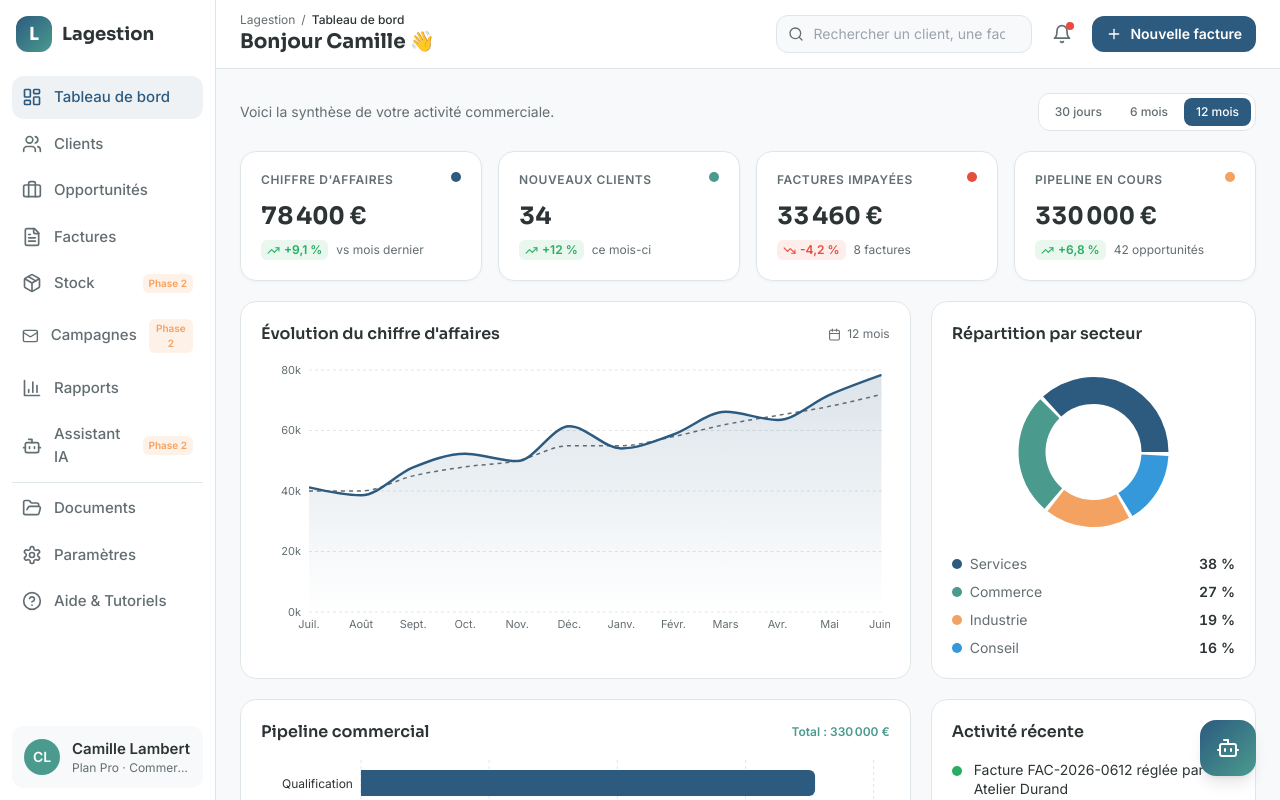
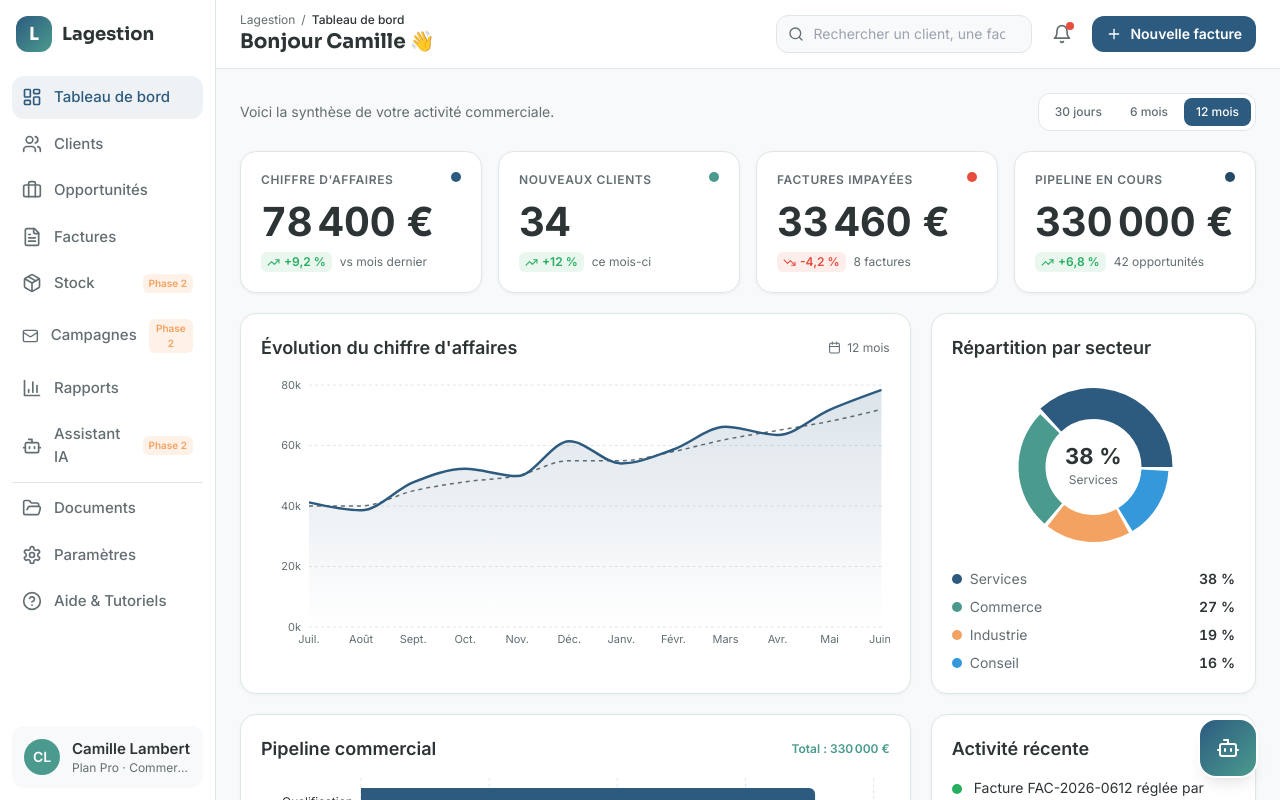
Before and after one commit to Beros0408/LaGestion, a React (Vite) app in the folder lagestion-dashboard/: page /dashboard in a window 1280 px wide. Built offline with nearby package versions, Linux system fonts and the light colour scheme.

Commit message:
Tableau de bord premium : conformite typographique et chromatique, composant Card avec effets sobres, donut a valeur centrale, selecteur de periode fonctionnel, accessibilite et performance

```diff
--- /dev/null
+++ b/lagestion-dashboard/src/components/Card.jsx
@@ -0,0 +1,16 @@
+import React from "react";
+
+const Card = React.forwardRef(function Card(
+  { as: Tag = "div", index = 0, className = "", style, children, ...rest },
+  ref
+) {
+  const cls = `lg-card lg-card-enter${className ? ` ${className}` : ""}`;
+  const mergedStyle = { animationDelay: `${index * 60}ms`, ...style };
+  return (
+    <Tag ref={ref} className={cls} style={mergedStyle} {...rest}>
+      {children}
+    </Tag>
+  );
+});
+
+export default Card;
--- /dev/null
+++ b/lagestion-dashboard/src/components/charts/CaChart.jsx
@@ -0,0 +1,43 @@
+import React from "react";
+import {
+  AreaChart, Area, XAxis, YAxis, CartesianGrid, Tooltip, ResponsiveContainer,
+} from "recharts";
+import { C, euro } from "../../theme";
+import TooltipShell from "./TooltipShell";
+
+function ChartTooltip({ active, payload, label }) {
+  if (!active || !payload || !payload.length) return null;
+  return (
+    <TooltipShell>
+      <p className="mb-1 font-semibold" style={{ color: C.textPrimary }}>{label}</p>
+      {payload.map((p, i) => (
+        <p key={i} style={{ color: p.color || p.fill }}>
+          {p.name === "ca" ? "Chiffre d'affaires" : "Objectif"} : <span className="font-semibold tabular-nums">{euro(p.value)}</span>
+        </p>
+      ))}
+    </TooltipShell>
+  );
+}
+
+function CaChart({ data }) {
+  return (
+    <ResponsiveContainer>
+      <AreaChart data={data} margin={{ top: 8, right: 8, left: -12, bottom: 0 }}>
+        <defs>
+          <linearGradient id="gradCa" x1="0" y1="0" x2="0" y2="1">
+            <stop offset="0%" stopColor={C.primary} stopOpacity={0.28} />
+            <stop offset="100%" stopColor={C.primary} stopOpacity={0} />
+          </linearGradient>
+        </defs>
+        <CartesianGrid strokeDasharray="3 3" stroke={C.border} vertical={false} />
+        <XAxis dataKey="mois" tick={{ fontSize: 11, fill: C.textSecondary }} axisLine={false} tickLine={false} />
+        <YAxis tick={{ fontSize: 11, fill: C.textSecondary }} axisLine={false} tickLine={false} tickFormatter={(v) => `${v / 1000}k`} />
+        <Tooltip content={<ChartTooltip />} />
+        <Area type="monotone" dataKey="objectif" stroke={C.textSecondary} strokeDasharray="4 4" strokeWidth={1.5} fill="none" name="objectif" />
+        <Area type="monotone" dataKey="ca" stroke={C.primary} strokeWidth={2.5} fill="url(#gradCa)" name="ca" />
+      </AreaChart>
+    </ResponsiveContainer>
+  );
+}
+
+export default React.memo(CaChart);
--- /dev/null
+++ b/lagestion-dashboard/src/components/charts/DonutChart.jsx
@@ -0,0 +1,76 @@
+import React from "react";
+import { PieChart, Pie, Cell, Sector, Tooltip, ResponsiveContainer } from "recharts";
+import { C } from "../../theme";
+import TooltipShell from "./TooltipShell";
+
+function DonutTooltip({ active, payload }) {
+  if (!active || !payload || !payload.length) return null;
+  const item = payload[0];
+  return (
+    <TooltipShell>
+      <p className="mb-0.5 font-semibold" style={{ color: C.textPrimary }}>{item.name}</p>
+      <p className="tabular-nums" style={{ color: C.textSecondary }}>{item.value} %</p>
+    </TooltipShell>
+  );
+}
+
+function renderActiveShape(props) {
+  const { cx, cy, innerRadius, outerRadius, startAngle, endAngle, fill } = props;
+  return (
+    <Sector
+      cx={cx}
+      cy={cy}
+      innerRadius={innerRadius}
+      outerRadius={outerRadius + 4}
+      startAngle={startAngle}
+      endAngle={endAngle}
+      fill={fill}
+    />
+  );
+}
+
+function DonutChart({ data, activeIndex, setActiveIndex, dominantIndex }) {
+  const active = data[activeIndex];
+  return (
+    <div className="relative" style={{ width: "100%", height: 180 }}>
+      <ResponsiveContainer>
+        <PieChart>
+          <Pie
+            data={data}
+            dataKey="valeur"
+            nameKey="nom"
+            cx="50%"
+            cy="50%"
+            innerRadius={48}
+            outerRadius={75}
+            paddingAngle={3}
+            stroke="none"
+            activeIndex={activeIndex}
+            activeShape={renderActiveShape}
+            onMouseEnter={(_, i) => setActiveIndex(i)}
+            onMouseLeave={() => setActiveIndex(dominantIndex)}
+          >
+            {data.map((e, i) => <Cell key={i} fill={e.couleur} />)}
+          </Pie>
+          <Tooltip content={<DonutTooltip />} />
+        </PieChart>
+      </ResponsiveContainer>
+      <div
+        className="pointer-events-none absolute inset-0 flex flex-col items-center justify-center"
+        aria-hidden="true"
+      >
+        <span
+          className="tabular-nums"
+          style={{ color: C.textPrimary, fontSize: 22, fontWeight: 700, lineHeight: 1 }}
+        >
+          {active.valeur} %
+        </span>
+        <span style={{ color: C.textSecondary, fontSize: 12, marginTop: 4 }}>
+          {active.nom}
+        </span>
+      </div>
+    </div>
+  );
+}
+
+export default React.memo(DonutChart);
--- /dev/null
+++ b/lagestion-dashboard/src/components/charts/PipelineChart.jsx
@@ -0,0 +1,38 @@
+import React from "react";
+import {
+  BarChart, Bar, XAxis, YAxis, CartesianGrid, Tooltip, ResponsiveContainer, Cell,
+} from "recharts";
+import { C, euro } from "../../theme";
+import TooltipShell from "./TooltipShell";
+
+function PipelineTooltip({ active, payload, label }) {
+  if (!active || !payload || !payload.length) return null;
+  return (
+    <TooltipShell>
+      <p className="mb-0.5 font-semibold" style={{ color: C.textPrimary }}>{label}</p>
+      <p style={{ color: C.textSecondary }}>
+        Montant pondéré : <span className="font-semibold tabular-nums" style={{ color: C.textPrimary }}>{euro(payload[0].value)}</span>
+      </p>
+    </TooltipShell>
+  );
+}
+
+function PipelineChart({ data }) {
+  return (
+    <ResponsiveContainer>
+      <BarChart data={data} layout="vertical" margin={{ left: 8, right: 16 }}>
+        <CartesianGrid strokeDasharray="3 3" stroke={C.border} horizontal={false} />
+        <XAxis type="number" tick={{ fontSize: 11, fill: C.textSecondary }} axisLine={false} tickLine={false} tickFormatter={(v) => `${v / 1000}k`} />
+        <YAxis type="category" dataKey="etape" tick={{ fontSize: 12, fill: C.textPrimary }} axisLine={false} tickLine={false} width={92} />
+        <Tooltip content={<PipelineTooltip />} cursor={{ fill: "rgba(45,91,127,0.05)" }} />
+        <Bar dataKey="montant" radius={[0, 6, 6, 0]} barSize={26}>
+          {data.map((_, i) => (
+            <Cell key={i} fill={[C.primary, C.secondary, C.accent, C.info][i]} />
+          ))}
+        </Bar>
+      </BarChart>
+    </ResponsiveContainer>
+  );
+}
+
+export default React.memo(PipelineChart);
--- /dev/null
+++ b/lagestion-dashboard/src/components/charts/TooltipShell.jsx
@@ -0,0 +1,13 @@
+import React from "react";
+import { C } from "../../theme";
+
+export default function TooltipShell({ children }) {
+  return (
+    <div
+      className="rounded-lg px-3 py-2 text-xs shadow-lg"
+      style={{ backgroundColor: C.bgCard, border: `1px solid ${C.border}` }}
+    >
+      {children}
+    </div>
+  );
+}
--- a/lagestion-dashboard/src/index.css
+++ b/lagestion-dashboard/src/index.css
@@ -8,3 +8,41 @@ body,
   height: 100%;
   margin: 0;
 }
+
+.lg-card {
+  background-color: #FFFFFF;
+  border: 1px solid #DFE6E9;
+  border-radius: 16px;
+  padding: 20px;
+  box-shadow: 0 1px 3px rgba(45, 52, 54, 0.06);
+  transition: transform 200ms ease, box-shadow 200ms ease, border-color 200ms ease;
+}
+
+.lg-card:hover {
+  transform: translateY(-2px);
+  box-shadow: 0 4px 12px rgba(45, 52, 54, 0.08);
+  border-color: #A9C4DC;
+}
+
+.lg-card-enter {
+  opacity: 0;
+  animation: lgCardEnter 400ms ease-out forwards;
+}
+
+@keyframes lgCardEnter {
+  from { opacity: 0; transform: translateY(8px); }
+  to   { opacity: 1; transform: translateY(0); }
+}
+
+@media (prefers-reduced-motion: reduce) {
+  .lg-card { transition: none; }
+  .lg-card:hover { transform: none; }
+  .lg-card-enter { opacity: 1; animation: none; }
+}
+
+:root, *, *::before, *::after {
+  --tw-ring-color: #5283A6;
+  --tw-ring-offset-width: 2px;
+  --tw-ring-offset-color: #FFFFFF;
+  --tw-ring-offset-shadow: 0 0 0 2px #FFFFFF;
+}
--- a/lagestion-dashboard/src/pages/Dashboard.jsx
+++ b/lagestion-dashboard/src/pages/Dashboard.jsx
@@ -1,13 +1,14 @@
-import React, { useState } from "react";
-import {
-  AreaChart, Area, XAxis, YAxis, CartesianGrid, Tooltip, ResponsiveContainer,
-  PieChart, Pie, Cell, BarChart, Bar,
-} from "recharts";
+import React, { useState, useMemo, lazy, Suspense } from "react";
 import {
   TrendingUp, TrendingDown, Calendar, ArrowRight,
   CheckCircle2, Clock, AlertTriangle,
 } from "lucide-react";
 import { C, euro, num } from "../theme";
+import Card from "../components/Card";
+
+const CaChart = lazy(() => import("../components/charts/CaChart"));
+const DonutChart = lazy(() => import("../components/charts/DonutChart"));
+const PipelineChart = lazy(() => import("../components/charts/PipelineChart"));
 
 const caData = [
   { mois: "Juil.", ca: 41200, objectif: 40000 },
@@ -30,6 +31,11 @@ const repartition = [
   { nom: "Industrie", valeur: 19, couleur: C.accent },
   { nom: "Conseil", valeur: 16, couleur: C.info },
 ];
+
+const dominantSecteurIndex = repartition.reduce(
+  (max, e, i, arr) => (e.valeur > arr[max].valeur ? i : max),
+  0
+);
 
 const pipeline = [
   { etape: "Qualification", montant: 124000 },
@@ -60,7 +66,7 @@ const statutFacture = {
   retard: { label: "En retard", color: C.error, bg: "rgba(231,76,60,0.12)", icon: AlertTriangle },
 };
 
-function Badge({ statut }) {
+const Badge = React.memo(function Badge({ statut }) {
   const s = statutFacture[statut];
   const Icon = s.icon;
   return (
@@ -72,22 +78,19 @@ function Badge({ statut }) {
       {s.label}
     </span>
   );
-}
+});
 
-function KpiCard({ titre, valeur, variation, positif, sousTitre, accent }) {
+const KpiCard = React.memo(function KpiCard({ titre, valeur, variation, positif, sousTitre, accent, index = 0 }) {
   const TrendIcon = positif ? TrendingUp : TrendingDown;
   return (
-    <div
-      className="rounded-2xl p-5 transition-transform duration-200 hover:-translate-y-0.5"
-      style={{ backgroundColor: C.bgCard, border: `1px solid ${C.border}`, boxShadow: "0 1px 3px rgba(45,52,54,0.04)" }}
-    >
+    <Card index={index}>
       <div className="flex items-start justify-between">
         <p className="text-xs font-semibold uppercase tracking-wider" style={{ color: C.textSecondary }}>
           {titre}
         </p>
         <span className="h-2.5 w-2.5 rounded-full" style={{ backgroundColor: accent }} aria-hidden="true" />
       </div>
-      <p className="mt-3 text-2xl font-bold tabular-nums" style={{ color: C.textPrimary, fontFamily: "Sora, sans-serif" }}>
+      <p className="mt-3 tabular-nums" style={{ color: C.textPrimary, fontSize: 40, fontWeight: 700, lineHeight: 1.1 }}>
         {valeur}
       </p>
       <div className="mt-2 flex items-center gap-2">
@@ -100,14 +103,14 @@ function KpiCard({ titre, valeur, variation, positif, sousTitre, accent }) {
         </span>
         <span className="text-xs" style={{ color: C.textSecondary }}>{sousTitre}</span>
       </div>
-    </div>
+    </Card>
   );
-}
+});
 
 function CardTitle({ children, action }) {
   return (
     <div className="mb-4 flex items-center justify-between">
-      <h3 className="text-base font-semibold" style={{ color: C.textPrimary, fontFamily: "Sora, sans-serif" }}>
+      <h3 style={{ color: C.textPrimary, fontSize: 18, fontWeight: 600 }}>
         {children}
       </h3>
       {action}
@@ -115,22 +118,31 @@ function CardTitle({ children, action }) {
   );
 }
 
-function ChartTooltip({ active, payload, label }) {
-  if (!active || !payload || !payload.length) return null;
+function ChartFallback({ height }) {
   return (
-    <div className="rounded-lg px-3 py-2 text-xs shadow-lg" style={{ backgroundColor: C.bgCard, border: `1px solid ${C.border}` }}>
-      <p className="mb-1 font-semibold" style={{ color: C.textPrimary }}>{label}</p>
-      {payload.map((p, i) => (
-        <p key={i} style={{ color: p.color || p.fill }}>
-          {p.name === "ca" ? "Chiffre d'affaires" : "Objectif"} : <span className="font-semibold">{euro(p.value)}</span>
-        </p>
-      ))}
-    </div>
+    <div
+      style={{ width: "100%", height, backgroundColor: "#F1F3F5", borderRadius: 8 }}
+      aria-hidden="true"
+    />
   );
 }
 
+const MOIS_PAR_PERIODE = { "30 jours": 1, "6 mois": 6, "12 mois": 12 };
+
 export default function Dashboard() {
   const [periode, setPeriode] = useState("12 mois");
+  const [activeSecteurIndex, setActiveSecteurIndex] = useState(dominantSecteurIndex);
+
+  const nMois = MOIS_PAR_PERIODE[periode];
+  const caFiltered = useMemo(() => caData.slice(-nMois), [nMois]);
+  const dernier = caFiltered[caFiltered.length - 1];
+  const precedent =
+    caFiltered.length >= 2
+      ? caFiltered[caFiltered.length - 2]
+      : caData[caData.length - nMois - 1];
+  const variationPct = precedent ? ((dernier.ca - precedent.ca) / precedent.ca) * 100 : 0;
+  const variationPositive = variationPct >= 0;
+  const variationLabel = `${variationPositive ? "+" : ""}${variationPct.toFixed(1).replace(".", ",")} %`;
 
   return (
     <>
@@ -144,6 +156,7 @@ export default function Dashboard() {
             <button
               key={p}
               onClick={() => setPeriode(p)}
+              aria-pressed={periode === p}
               className="rounded-lg px-3 py-1.5 text-xs font-medium transition-colors focus:outline-none focus-visible:ring-2"
               style={{
                 color: periode === p ? "#fff" : C.textSecondary,
@@ -158,16 +171,16 @@ export default function Dashboard() {
 
       {/* Cartes KPI */}
       <div className="grid grid-cols-1 gap-4 sm:grid-cols-2 xl:grid-cols-4">
-        <KpiCard titre="Chiffre d'affaires" valeur={euro(78400)} variation="+9,1 %" positif sousTitre="vs mois dernier" accent={C.primary} />
-        <KpiCard titre="Nouveaux clients" valeur={num(34)} variation="+12 %" positif sousTitre="ce mois-ci" accent={C.secondary} />
-        <KpiCard titre="Factures impayées" valeur={euro(33460)} variation="-4,2 %" positif={false} sousTitre="8 factures" accent={C.error} />
-        <KpiCard titre="Pipeline en cours" valeur={euro(330000)} variation="+6,8 %" positif sousTitre="42 opportunités" accent={C.accent} />
+        <KpiCard index={0} titre="Chiffre d'affaires" valeur={euro(dernier.ca)} variation={variationLabel} positif={variationPositive} sousTitre="vs mois dernier" accent={C.primary} />
+        <KpiCard index={1} titre="Nouveaux clients" valeur={num(34)} variation="+12 %" positif sousTitre="ce mois-ci" accent={C.secondary} />
+        <KpiCard index={2} titre="Factures impayées" valeur={euro(33460)} variation="-4,2 %" positif={false} sousTitre="8 factures" accent={C.error} />
+        <KpiCard index={3} titre="Pipeline en cours" valeur={euro(330000)} variation="+6,8 %" positif sousTitre="42 opportunités" accent="#244A68" />
       </div>
 
       {/* Graphiques principaux */}
       <div className="mt-5 grid grid-cols-1 gap-5 xl:grid-cols-3">
         {/* Évolution du CA */}
-        <div className="rounded-2xl p-5 xl:col-span-2" style={{ backgroundColor: C.bgCard, border: `1px solid ${C.border}` }}>
+        <Card index={4} className="xl:col-span-2">
           <CardTitle
             action={
               <span className="flex items-center gap-1.5 text-xs" style={{ color: C.textSecondary }}>
@@ -178,38 +191,23 @@ export default function Dashboard() {
             Évolution du chiffre d'affaires
           </CardTitle>
           <div style={{ width: "100%", height: 280 }}>
-            <ResponsiveContainer>
-              <AreaChart data={caData} margin={{ top: 8, right: 8, left: -12, bottom: 0 }}>
-                <defs>
-                  <linearGradient id="gradCa" x1="0" y1="0" x2="0" y2="1">
-                    <stop offset="0%" stopColor={C.primary} stopOpacity={0.28} />
-                    <stop offset="100%" stopColor={C.primary} stopOpacity={0} />
-                  </linearGradient>
-                </defs>
-                <CartesianGrid strokeDasharray="3 3" stroke={C.border} vertical={false} />
-                <XAxis dataKey="mois" tick={{ fontSize: 11, fill: C.textSecondary }} axisLine={false} tickLine={false} />
-                <YAxis tick={{ fontSize: 11, fill: C.textSecondary }} axisLine={false} tickLine={false} tickFormatter={(v) => `${v / 1000}k`} />
-                <Tooltip content={<ChartTooltip />} />
-                <Area type="monotone" dataKey="objectif" stroke={C.textSecondary} strokeDasharray="4 4" strokeWidth={1.5} fill="none" name="objectif" />
-                <Area type="monotone" dataKey="ca" stroke={C.primary} strokeWidth={2.5} fill="url(#gradCa)" name="ca" />
-              </AreaChart>
-            </ResponsiveContainer>
+            <Suspense fallback={<ChartFallback height={280} />}>
+              <CaChart data={caFiltered} />
+            </Suspense>
           </div>
-        </div>
+        </Card>
 
         {/* Répartition */}
-        <div className="rounded-2xl p-5" style={{ backgroundColor: C.bgCard, border: `1px solid ${C.border}` }}>
+        <Card index={5}>
           <CardTitle>Répartition par secteur</CardTitle>
-          <div style={{ width: "100%", height: 180 }}>
-            <ResponsiveContainer>
-              <PieChart>
-                <Pie data={repartition} dataKey="valeur" nameKey="nom" cx="50%" cy="50%" innerRadius={48} outerRadius={75} paddingAngle={3} stroke="none">
-                  {repartition.map((e, i) => <Cell key={i} fill={e.couleur} />)}
-                </Pie>
-                <Tooltip formatter={(v, n) => [`${v} %`, n]} contentStyle={{ borderRadius: 8, border: `1px solid ${C.border}`, fontSize: 12 }} />
-              </PieChart>
-            </ResponsiveContainer>
-          </div>
+          <Suspense fallback={<ChartFallback height={180} />}>
+            <DonutChart
+              data={repartition}
+              activeIndex={activeSecteurIndex}
+              setActiveIndex={setActiveSecteurIndex}
+              dominantIndex={dominantSecteurIndex}
+            />
+          </Suspense>
           <ul className="mt-3 space-y-2">
             {repartition.map((e) => (
               <li key={e.nom} className="flex items-center justify-between text-sm">
@@ -221,37 +219,27 @@ export default function Dashboard() {
               </li>
             ))}
           </ul>
-        </div>
+        </Card>
       </div>
 
       {/* Pipeline + Activité */}
       <div className="mt-5 grid grid-cols-1 gap-5 xl:grid-cols-3">
         {/* Pipeline commercial */}
-        <div className="rounded-2xl p-5 xl:col-span-2" style={{ backgroundColor: C.bgCard, border: `1px solid ${C.border}` }}>
+        <Card index={6} className="xl:col-span-2">
           <CardTitle
             action={<span className="text-xs font-semibold" style={{ color: C.secondary }}>Total : {euro(330000)}</span>}
           >
             Pipeline commercial
           </CardTitle>
           <div style={{ width: "100%", height: 220 }}>
-            <ResponsiveContainer>
-              <BarChart data={pipeline} layout="vertical" margin={{ left: 8, right: 16 }}>
-                <CartesianGrid strokeDasharray="3 3" stroke={C.border} horizontal={false} />
-                <XAxis type="number" tick={{ fontSize: 11, fill: C.textSecondary }} axisLine={false} tickLine={false} tickFormatter={(v) => `${v / 1000}k`} />
-                <YAxis type="category" dataKey="etape" tick={{ fontSize: 12, fill: C.textPrimary }} axisLine={false} tickLine={false} width={92} />
-                <Tooltip formatter={(v) => [euro(v), "Montant pondéré"]} contentStyle={{ borderRadius: 8, border: `1px solid ${C.border}`, fontSize: 12 }} cursor={{ fill: "rgba(45,91,127,0.05)" }} />
-                <Bar dataKey="montant" radius={[0, 6, 6, 0]} barSize={26}>
-                  {pipeline.map((_, i) => (
-                    <Cell key={i} fill={[C.primary, C.secondary, C.accent, C.info][i]} />
-                  ))}
-                </Bar>
-              </BarChart>
-            </ResponsiveContainer>
+            <Suspense fallback={<ChartFallback height={220} />}>
+              <PipelineChart data={pipeline} />
+            </Suspense>
           </div>
-        </div>
+        </Card>
 
         {/* Activité récente */}
-        <div className="rounded-2xl p-5" style={{ backgroundColor: C.bgCard, border: `1px solid ${C.border}` }}>
+        <Card index={7}>
           <CardTitle>Activité récente</CardTitle>
           <ul className="space-y-4">
             {activites.map((a, i) => (
@@ -264,11 +252,11 @@ export default function Dashboard() {
               </li>
             ))}
           </ul>
-        </div>
+        </Card>
       </div>
 
       {/* Dernières factures */}
-      <div className="mt-5 rounded-2xl p-5" style={{ backgroundColor: C.bgCard, border: `1px solid ${C.border}` }}>
+      <Card index={8} className="mt-5">
         <CardTitle
           action={
             <button className="flex items-center gap-1 text-xs font-semibold transition-colors focus:outline-none focus-visible:ring-2" style={{ color: C.primary }}>
@@ -283,7 +271,7 @@ export default function Dashboard() {
             <thead>
               <tr style={{ borderBottom: `1px solid ${C.border}` }}>
                 {["Numéro", "Client", "Montant", "Échéance", "Statut"].map((h) => (
-                  <th key={h} className="px-3 py-2.5 text-left text-xs font-semibold uppercase tracking-wider" style={{ color: C.textSecondary }}>
+                  <th key={h} scope="col" className="px-3 py-2.5 text-left text-xs font-semibold uppercase tracking-wider" style={{ color: C.textSecondary }}>
                     {h}
                   </th>
                 ))}
@@ -291,7 +279,7 @@ export default function Dashboard() {
             </thead>
             <tbody>
               {facturesRecentes.map((f) => (
-                <tr key={f.num} className="transition-colors" style={{ borderBottom: `1px solid ${C.border}` }}>
+                <tr key={f.num} className="transition-colors hover:bg-[#F8F9FA]" style={{ borderBottom: `1px solid ${C.border}` }}>
                   <td className="px-3 py-3 font-medium tabular-nums" style={{ color: C.textPrimary }}>{f.num}</td>
                   <td className="px-3 py-3" style={{ color: C.textSecondary }}>{f.client}</td>
                   <td className="px-3 py-3 font-semibold tabular-nums" style={{ color: C.textPrimary }}>{euro(f.montant)}</td>
@@ -302,7 +290,7 @@ export default function Dashboard() {
             </tbody>
           </table>
         </div>
-      </div>
+      </Card>
     </>
   );
 }
```
Also changed, not shown: 2 other files (tests, documents, lock files or other folders).
